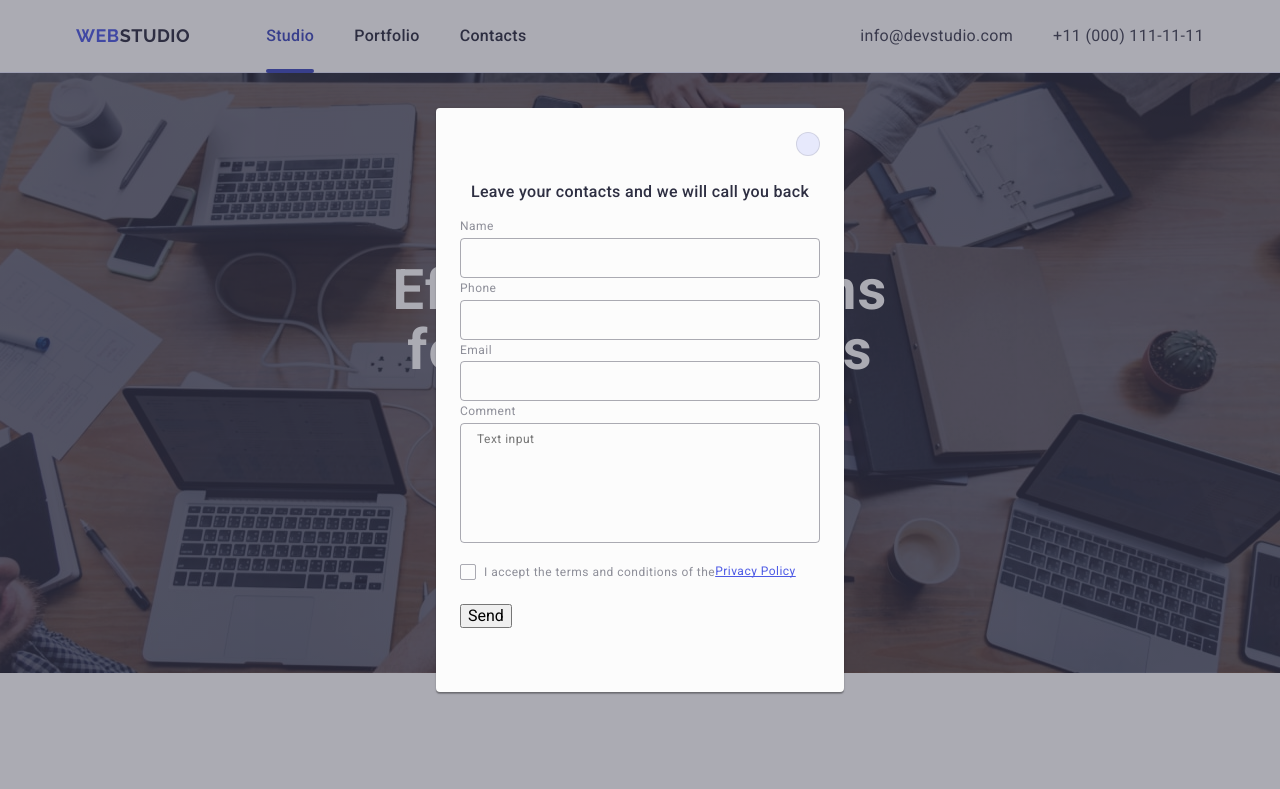
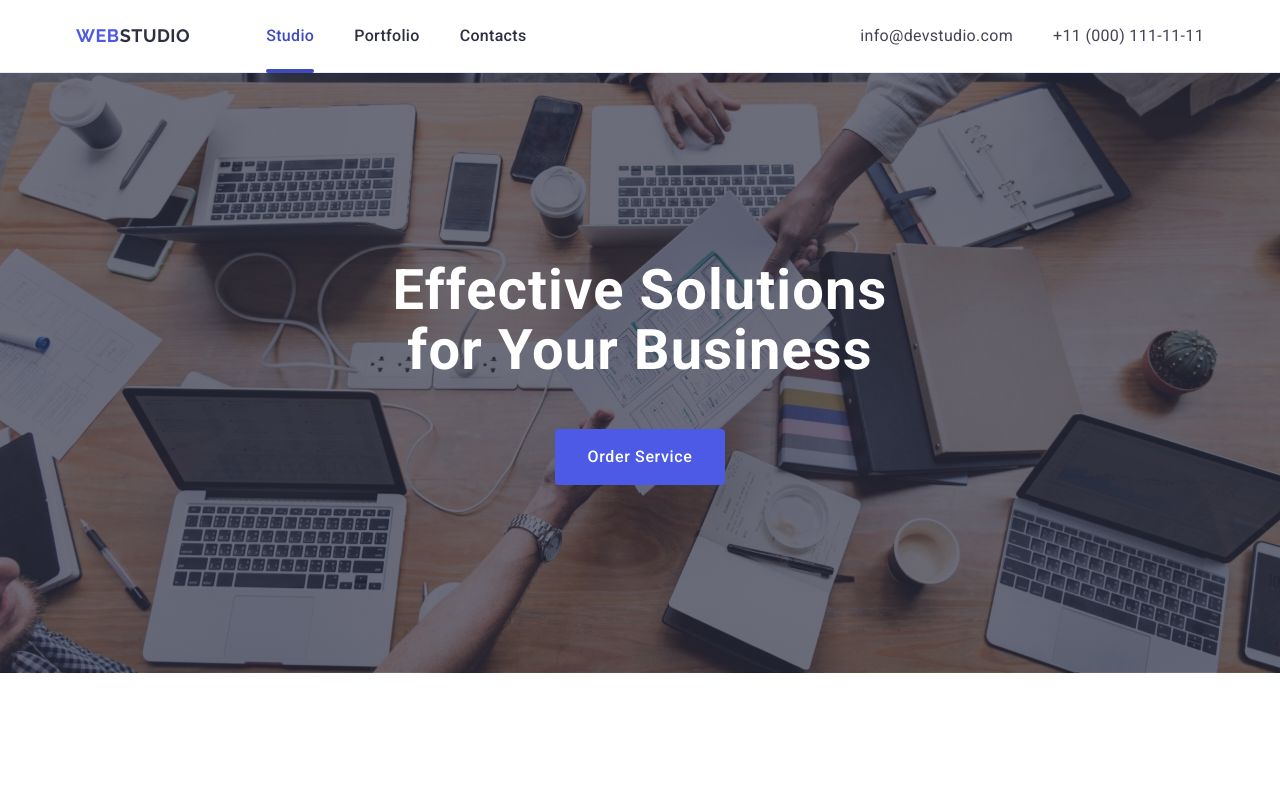
Before and after one commit to VoziianOfficial/goit-markup-hw-04, a plain HTML site: page index.html in a window 1280 px wide. Shown: the top 789 px of the page. Drawn offline with nearby package versions, Linux system fonts and the light colour scheme; files whose address does not match are found by name.

Commit message:
Update styles.css

```diff
--- a/css/styles.css
+++ b/css/styles.css
@@ -478,170 +478,3 @@ margin-bottom: 8px;
 .footer-icon-link:focus {
   background-color: #31d0aa;
 }
-
-/* <------ BACKDROP ------> */
-
-.modal-overlay {
-  position: fixed;
-  top: 0;
-  width: 100%;
-  height: 100%;
-  background: rgba(46, 47, 66, 0.4);
-  opacity: 0;
-  pointer-events: none;
-  visibility: hidden;
-}
-
-.is-open {
-  opacity: 1;
-  pointer-events: auto;
-  visibility: visible;
-}
-
-.modal {
-  width: 408px;
-  height: 584px;
-  border-radius: 4px;
-  background: #fcfcfc;
-  box-shadow: 0 1px 1px 0 rgba(0, 0, 0, 0.14), 0 1px 3px 0 rgba(0, 0, 0, 0.12), 0 2px 1px 0 rgba(0, 0, 0, 0.2);
-  position: absolute;
-  top: 50%;
-  left: 50%;
-  padding: 72px 24px 24px 24px;
-  transform: translate(-50%,-50%);
-}
-
-.modal-close-btn{
- position: absolute;
- display: flex;
- border-radius: 100%;
- background-color: #e7e9fc;
- border: 1px solid rgba(0, 0, 0, 0.1);
- top: 24px;
- right: 24px;
- width: 24px;
- height: 24px;
- justify-content: center;
- align-items: center;
- cursor: pointer;
- transition: background-color 250ms cubic-bezier(0.4, 0, 0.2, 1), border 250ms cubic-bezier(0.4, 0, 0.2, 1);
-}
-
-.modal-title{
-  font-weight: 500;
-  font-size: 16px;
-  line-height: 24px;
-  line-height: 1.5;
-  letter-spacing: 0.02em;
-  text-align: center;
-  color: #2e2f42;
-  width: 360px;
-  margin-bottom: 16px;
-}
-
-.modal-filed{
-  margin-bottom: 4px;
-}
-
-.modal-input-wrap{
-  position: relative;
-}
-
-.modal-input{
-  width: 100%;
-  border: 1px solid rgba(46, 47, 66, 0.4);
-  border-radius: 4px;
-  height: 40px;
-  background-color: transparent;
-  outline: transparent;
-  padding-left: 50px;
-  transition: border-color 250ms cubic-bezier(0.4, 0, 0.2, 1);
-}
-
-.modal-input:focus {
-border-color: #4d5ae5;
-}
-
-.modal-input:focus + .modal-filed-icon{
-  fill: #4d5ae5;
-}
-
-.modal-label{
-  display: block;
-  margin-bottom: 4px;
-  font-size: 12px;
-  letter-spacing: 0.04em;
-  color: #8e8f99;
-}
-
-.modal-filed-icon{
-  position: absolute;
-  left: 16px;
-  top: 50%;
-  transform: translateY(-50%);
-  transition: fill 250ms cubic-bezier(0.4, 0, 0.2, 1);
-}
-
-.modal-text{
-  font-weight: 400;
-  font-size: 12px;
-  line-height: 1.17;
-  letter-spacing: 0.04em;
-  color: rgba(46, 47, 66, 0.4);
-  border: 1px solid rgba(46, 47, 66, 0.4);
-  border-radius: 4px;
-  outline: transparent;
-  background-color: transparent;
-  width: 100%;
-  height: 120px;
-  padding: 8px 16px;
-  resize: none;
-  transition: border-color 250ms cubic-bezier(0.4, 0, 0.2, 1);
-}
-
-.modal-text:focus{
-  border-color: #4d5ae5;
-}
-
-/*<------CHECKBOX------>*/
-
-.user-blank {
-  margin-bottom: 16px;
-}
-
-
-.check-text{
-  font-size: 12px;
-  line-height: 1.17;
-  letter-spacing: 0.04em;
-  color: #8e8f99;
-  display: flex;
-  align-items: center;
-  margin-bottom: 24px;
-}
-
-.policy-link{
-  line-height: 1.33;
-  text-decoration: underline;
-  text-decoration-skip-ink: none;
-  color: #4d5ae5;
-}
-
-.check-icon {
-  width: 16px;
-  height: 16px;
-  border-radius: 2px;
-  border: 1px solid rgba(46, 47, 66, 0.4);
-  margin-right: 8px;
-  display: flex;
-  align-items:center;
-  justify-content: center;
-  fill: transparent;
-  transition: background-color 250ms cubic-bezier(0.4, 0, 0.2, 1), border 250ms cubic-bezier(0.4, 0, 0.2, 1), fill 250ms cubic-bezier(0.4, 0, 0.2, 1);
-}
-
-.modal-check:checked + .check-text span{
-  background-color: #404bbf;
-  border: none;
-  fill: #f4f4fd;
-}
```
